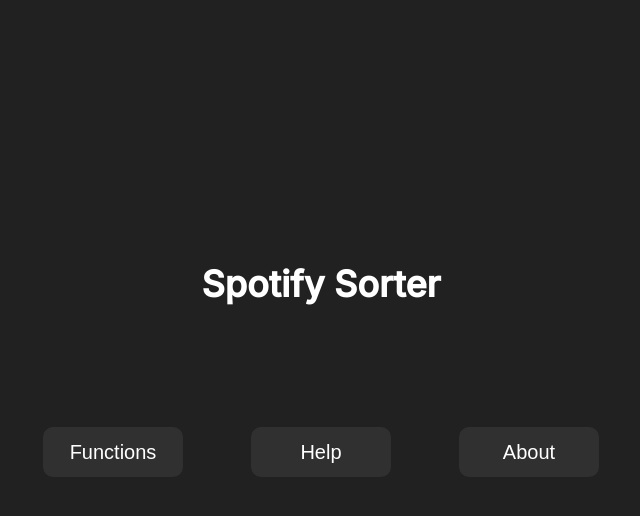
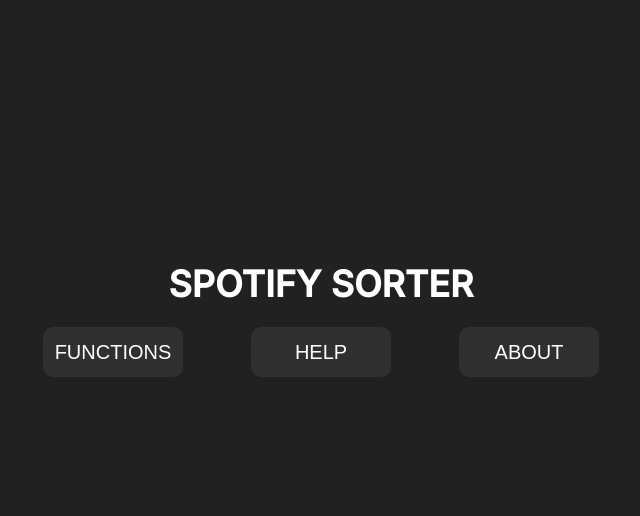
Before and after one commit to Franciszek821/spotifySorter, a Flask app: page / in a window 1280 px wide. Shown: the top 516 px of the page, without its empty margins (319-959 px from the left). Run offline with Flask 3, Linux system fonts and the light colour scheme.

Commit message:
fix: Update button positions and correct button labels for improved consistency in Spotify Sorter interface

```diff
--- a/static/Main/style.css
+++ b/static/Main/style.css
@@ -56,20 +56,20 @@ body {
 .button-2 {
   position: absolute;
   left: 50%;
-  top: 427px;
+  top: 327px;
   transform: translateX(-50%);
 }
 
 .button-1 {
   position: absolute;
   left: calc(50% - 208px);
-  top: 427px;
+  top: 327px;
   transform: translateX(-50%);
 }
 
 .button-3 {
   position: absolute;
   left: calc(50% + 208px);
-  top: 427px;
+  top: 327px;
   transform: translateX(-50%);
 }
--- a/templates/Main/index.html
+++ b/templates/Main/index.html
@@ -11,16 +11,16 @@
 </head>
 <body>
     <div class="main-container">
-      <div class="spotify-sorter">Spotify Sorter</div>
+      <div class="spotify-sorter">SPOTIFY SORTER</div>
 
       <a href="{{ url_for('functions') }}">
-          <button class="button button-1">Functions</button>
+          <button class="button button-1">FUNCTIONS</button>
       </a>
       <a href="{{ url_for('help_page')}}">
-        <button class="button button-2">Help</button>
+        <button class="button button-2">HELP</button>
       </a>
       <a href="{{ url_for('about_page')}}">
-        <button class="button button-3">About</button>
+        <button class="button button-3">ABOUT</button>
       </a>
     </div>
 </body>
```
